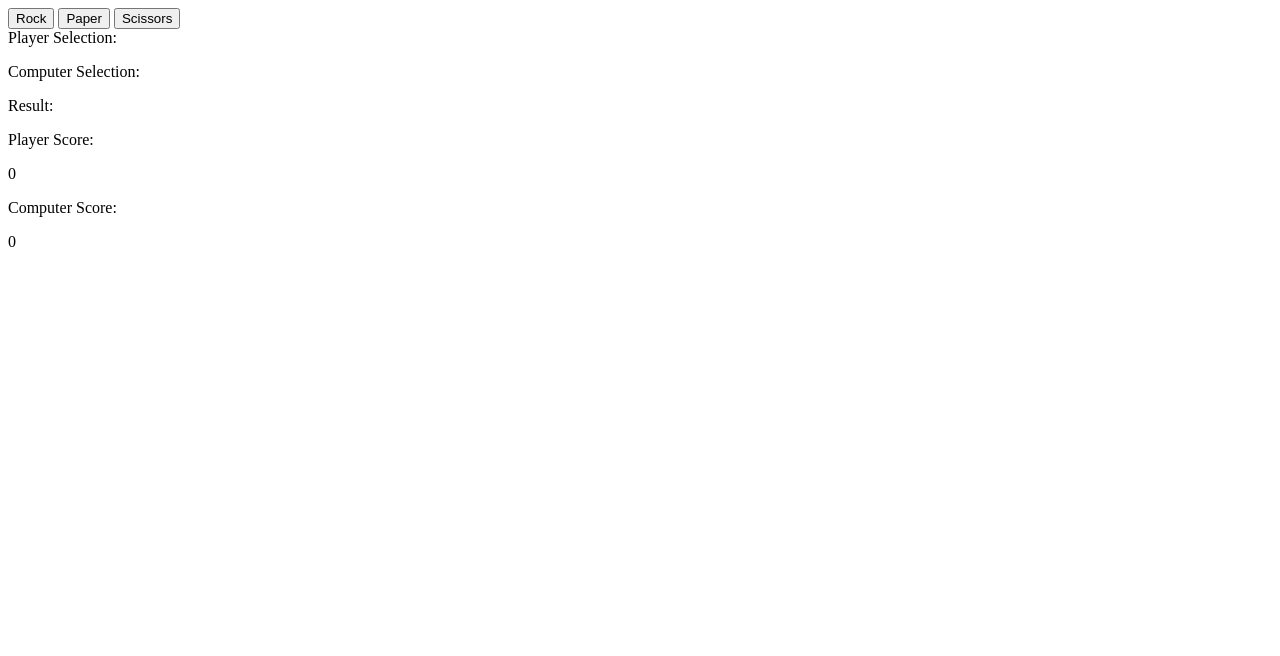
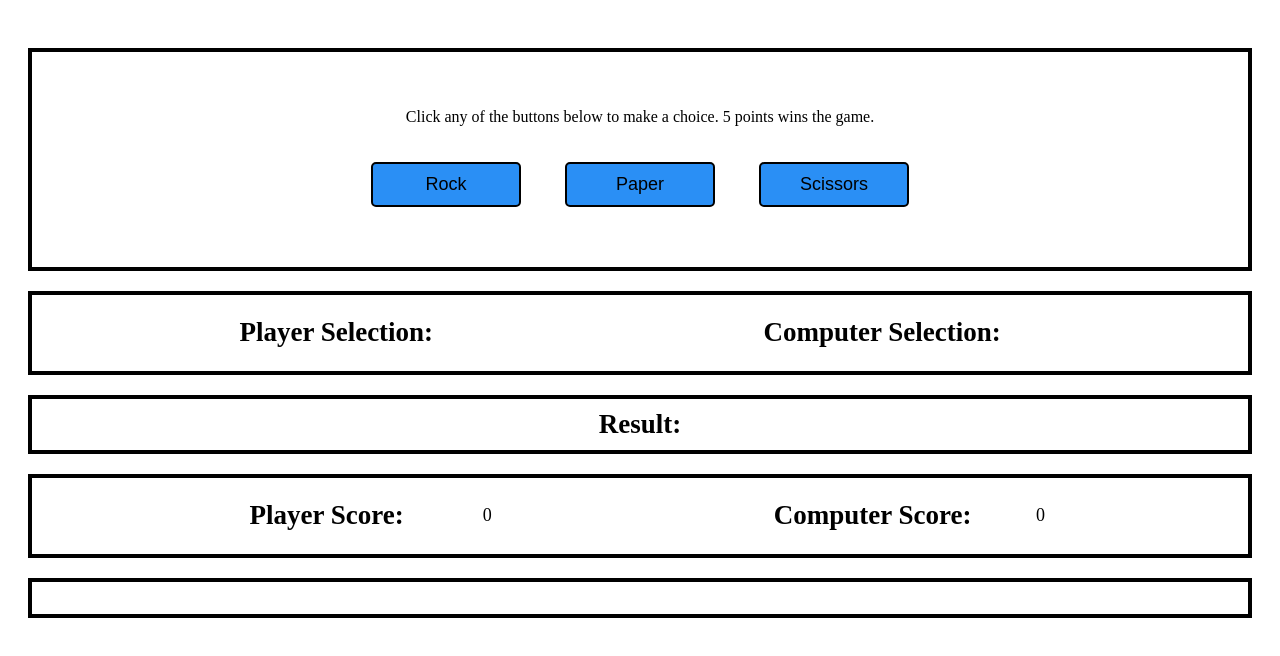
Before and after one commit to EjembiEmmanuel/Odin-Rock-Paper-Scissors, a plain HTML site: page index.html in a window 1280 px wide. Drawn offline with Linux system fonts and the light colour scheme.

Commit message:
Added styles

```diff
--- a/index.html
+++ b/index.html
@@ -4,39 +4,51 @@
     <meta charset="UTF-8">
     <meta http-equiv="X-UA-Compatible" content="IE=edge">
     <meta name="viewport" content="width=device-width, initial-scale=1.0">
+
+    <link rel="stylesheet" href="style.css">
+
     <title>Rock Paper Scissors</title>
 </head>
 <body>
 
-    <div class="choices">
-        <button class="choice">Rock</button>
-        <button class="choice">Paper</button>
-        <button class="choice">Scissors</button>
+    <div class="choices-section">
+        <div><p>Click any of the buttons below to make a choice. 5 points wins the game.</p></div>
+        <div class="choices">
+            <button class="choice">Rock</button>
+            <button class="choice">Paper</button>
+            <button class="choice">Scissors</button>
+        </div>
     </div>
 
     <div class="selection">
-        <div>
-            <span>Player Selection: <p class="player-selection"></p></span>
+        <div class="player">
+            <h2>Player Selection: </h2>
+            <p class="player-selection"></p>
         </div>
-        <div>
-            <span>Computer Selection: <p class="computer-selection"></p></span>
+        <div class="computer">
+            <h2>Computer Selection: </h2>
+            <p class="computer-selection"></p>
         </div>
     </div>
 
-    <div>
-        <span>Result: <p class="result"></p></span>
+    <div class="result-section">
+        <h2>Result: </h2>
+        <p class="result"></p>
     </div>
 
+
     <div class="scores">
-        <div>
-            <span>Player Score: <p class="player-score">0</p></span>
+        <div class="player">
+            <h2>Player Score: </h2>
+            <p class="player-score">0</p>
         </div>
-        <div>
-            <span>Computer Score: <p class="computer-score">0</p></span>
+        <div class="computer">
+            <h2>Computer Score: </h2>
+            <p class="computer-score">0</p>
         </div>
     </div>
 
-    <div>
+    <div class="winner-section">
         <p class="winner"></p>
     </div>
 
--- a/script.js
+++ b/script.js
@@ -21,7 +21,7 @@ function play(playerSelection, computerSelection) {
     } else if(playerSelection.toLowerCase() === 'scissors' && computerSelection.toLowerCase() === 'paper') {
         playerScore++;
         return "You Win! Scissors cuts Paper";
-    } else if(playerSelection.toLowerCase() === 'scissors' && computerSelection.toLowerCase() === 'Scissors') {
+    } else if(playerSelection.toLowerCase() === 'scissors' && computerSelection.toLowerCase() === 'scissors') {
         return "It's a tie";
     } else if(playerSelection.toLowerCase() === 'scissors' && computerSelection.toLowerCase() === 'rock') {
         computerScore++;
--- /dev/null
+++ b/style.css
@@ -0,0 +1,91 @@
+body {
+    display: flex;
+    flex-direction: column;
+}
+
+.choices-section {
+    display: flex;
+    flex-direction: column;
+    justify-content: center;
+    align-items: center;
+    margin: 40px 20px 20px 20px;
+    padding: 40px;
+    border: 4px solid black;
+}
+
+.choices button {
+    background: #2a8ff5;
+    width: 150px;
+    font-size: 18px;
+    border: 2px solid black;
+    border-radius: 5px;
+    margin: 20px;
+    padding: 10px 15px 10px 15px;
+    transition: 0.3s;
+}
+
+.choices button:hover {
+    background: white;
+    border: 2px solid #2a8ff5;
+}
+
+.result-section {
+    display: flex;
+    font-size: 18px;
+    justify-content: center;
+    align-items: center;
+    margin: 0px 20px 20px 20px;
+    border: 4px solid black;
+}
+
+.result-section h2 {
+    margin: 10px;
+}
+
+.selection {
+    display: flex;
+    flex-direction: row;
+    justify-content: space-evenly;
+    align-items: center;
+    margin: 0px 20px 20px 20px;
+    border: 4px solid black;
+}
+
+.selection .player,
+.selection .computer {
+    display: flex;
+    width: 400px;
+    font-size: 18px;
+    justify-content: space-evenly;
+    align-items: center;
+    flex-direction: row;
+}
+
+
+.winner-section {
+    display: flex;
+    flex-direction: row;
+    justify-content: center;
+    align-items: center;
+    margin: 0px 20px 20px 20px;
+    border: 4px solid black;
+}
+
+.scores {
+    display: flex;
+    flex-direction: row;
+    justify-content: space-evenly;
+    align-items: center;
+    margin: 0px 20px 20px 20px;
+    border: 4px solid black;
+}
+
+.scores .player,
+.scores .computer {
+    display: flex;
+    flex-direction: row;
+    width: 400px;
+    font-size: 18px;
+    justify-content: space-evenly;
+    align-items: center;
+}
```
